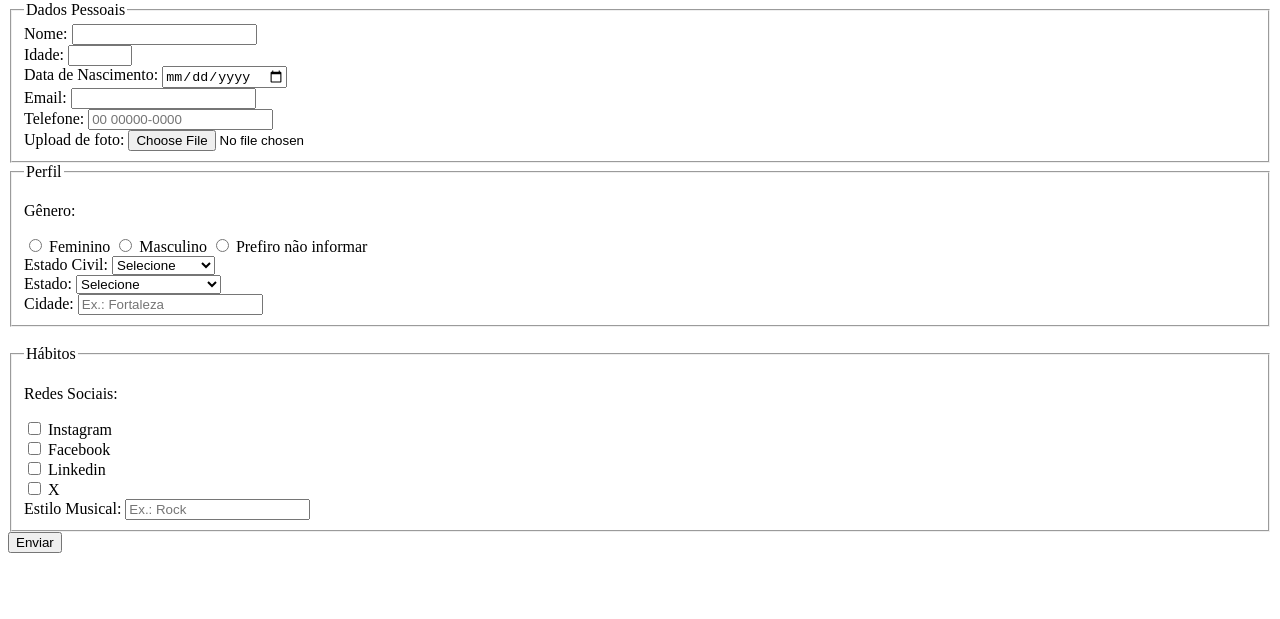
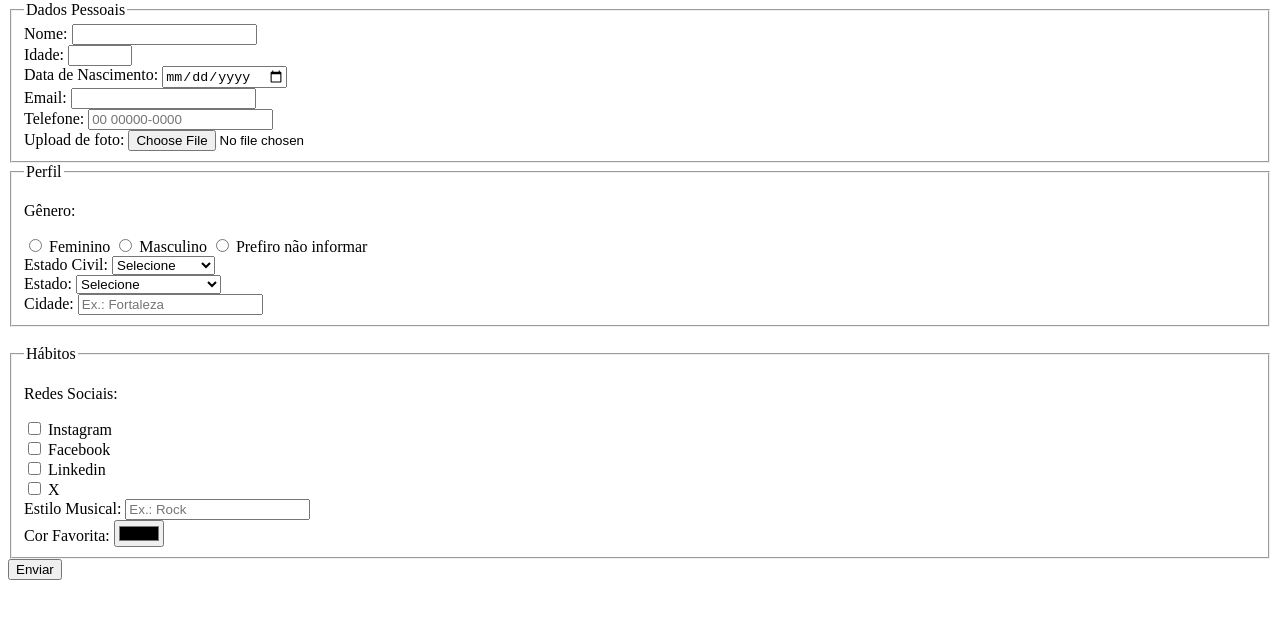
Before and after one commit to RobsonFerrazMineiro/formul-rio-de-pesquisa, a plain HTML site: page index.html in a window 1280 px wide. Shown: the part 79-698 px from the top of the page. Drawn offline with Linux system fonts and the light colour scheme.

Commit message:
Add color option

```diff
--- a/index.html
+++ b/index.html
@@ -175,6 +175,9 @@
             <option value="Pagode" />
             <option value="MPB" />
           </datalist>
+          <br />
+          <label for="favoriteColor">Cor Favorita:</label>
+          <input type="color" id="favoriteColor" name="userFavoriteColor" />
         </fieldset>
         <button type="submit">Enviar</button>
       </form>
```
